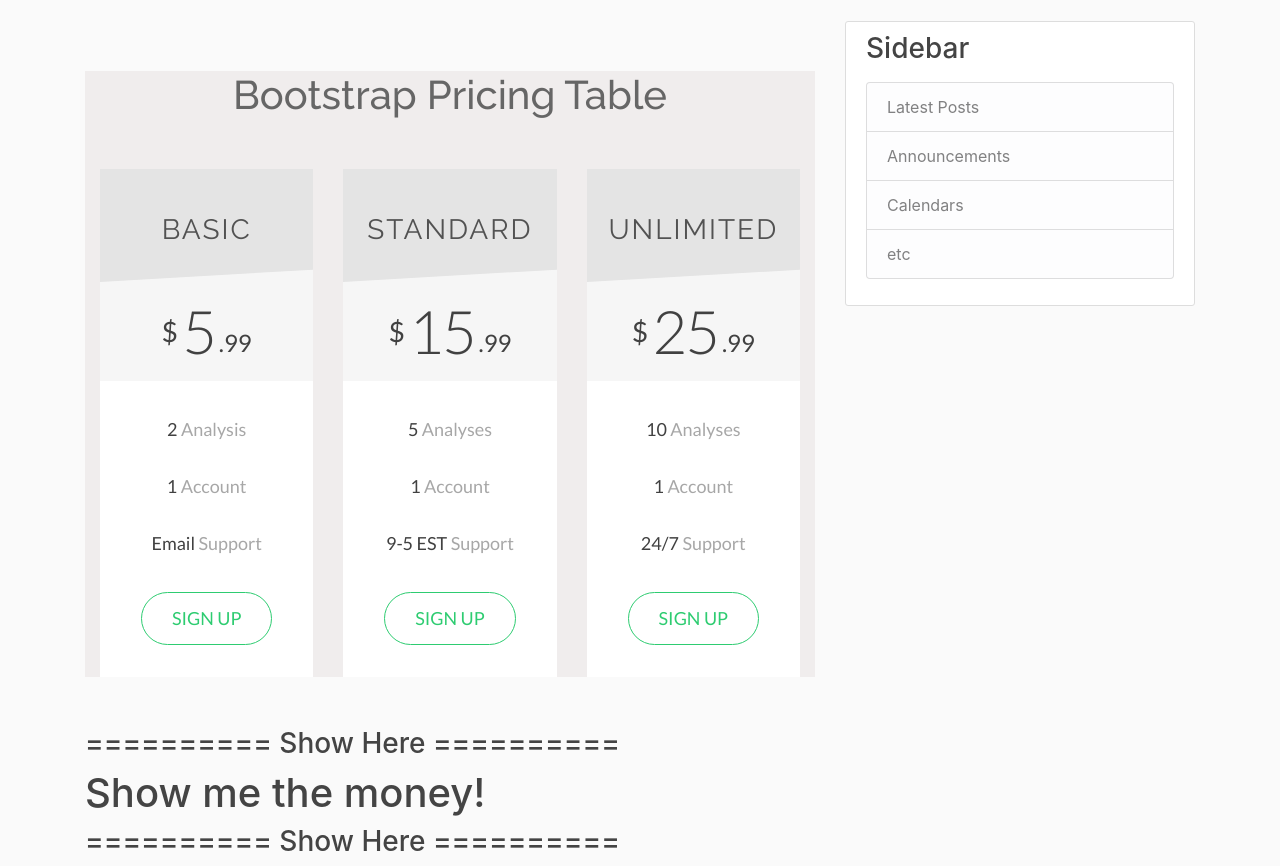
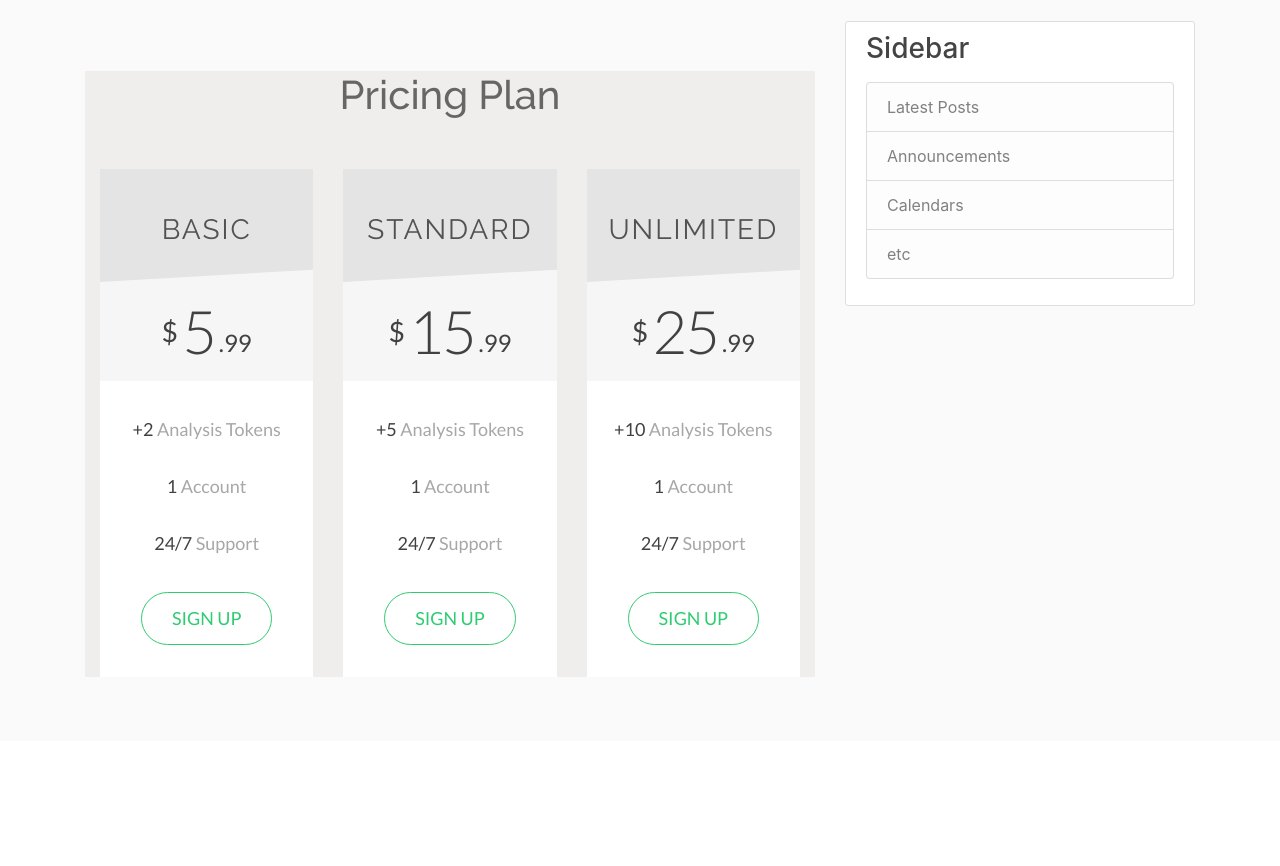
Before and after one commit to imbauer/Freelance_Django, a Django app: template blog/templates/blog/home.html in a window 1280 px wide. Shown: the part 59-925 px from the top of the page. After the commit the page ends 736 px from the top, so only its background shows below. Run offline with Django 3.2, Linux system fonts and the light colour scheme; the template is opened without the code that fills it, so the values that code supplies are empty; some libraries are stand-ins or nearby versions.

```diff
--- a/blog/templates/blog/home.html
+++ b/blog/templates/blog/home.html
@@ -7,7 +7,7 @@
                 <div class="col-md-12">
                     <!--PRICE HEADING START-->
                     <div class="price-heading clearfix">
-                        <h1>Bootstrap Pricing Table</h1>
+                        <h1>Pricing Plan</h1>
                     </div>
                     <!--//PRICE HEADING END-->
                 </div>
@@ -54,9 +54,9 @@
                         <!--FEATURE LIST START-->
                         <div class="generic_feature_list">
                         	<ul>
-                                <li><span>2</span> Analysis</li>
+                                <li><span>+2</span> Analysis Tokens</li>
                                 <li><span>1</span> Account</li>
-                                <li><span>Email</span> Support</li>
+                                <li><span>24/7</span> Support</li>
                             </ul>
                         </div>
                         <!--//FEATURE LIST END-->
@@ -113,9 +113,9 @@
                         <!--FEATURE LIST START-->
                         <div class="generic_feature_list">
                         	<ul>
-                                <li><span>5</span> Analyses</li>
+                                <li><span>+5</span> Analysis Tokens</li>
                                 <li><span>1</span> Account</li>
-                                <li><span>9-5 EST</span> Support</li>
+                                <li><span>24/7</span> Support</li>
                             </ul>
                         </div>
                         <!--//FEATURE LIST END-->
@@ -171,7 +171,7 @@
                         <!--FEATURE LIST START-->
                         <div class="generic_feature_list">
                         	<ul>
-                                <li><span>10</span> Analyses</li>
+                                <li><span>+10</span> Analysis Tokens</li>
                                 <li><span>1</span> Account</li>
                                 <li><span>24/7</span> Support</li>
                             </ul>
@@ -198,12 +198,6 @@
         </div>
     </section>
 </div>
-    <h3>========== Show Here ==========</h3>
-
-    <h1>Show me the money!</h1>
-    <!-- writes out the form tag automatically -->
-
-    <h3>========== Show Here ==========</h3>
 
 
 {% endblock content %}
```
